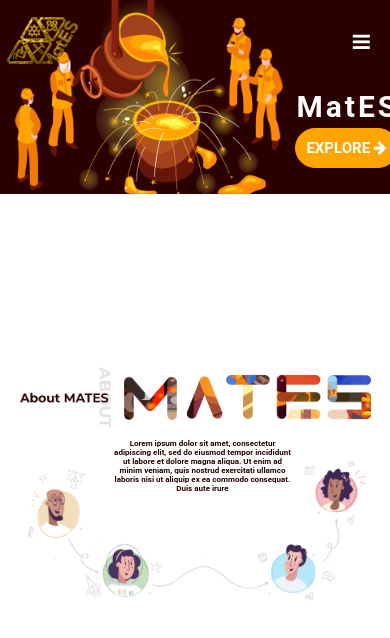
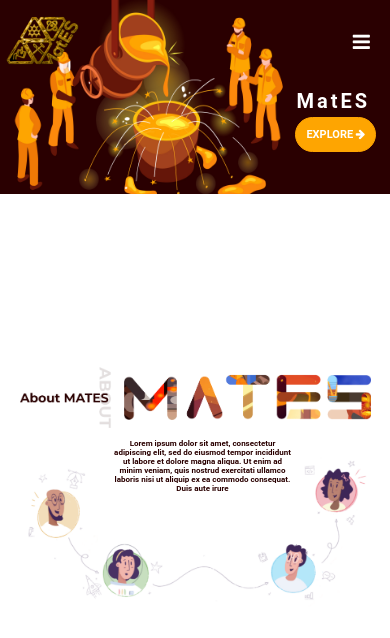
Before and after one commit to sauravvsonu/Mates, a plain HTML site: page index.html in a window 390 px wide. Shown: the top 638 px of the page. Drawn offline with nearby package versions, Linux system fonts and the light colour scheme; a web font is replaced by a local one.

Commit message:
Update style.css

```diff
--- a/css/style.css
+++ b/css/style.css
@@ -283,6 +283,7 @@ h4 {
         display: none;
     }
     h1 {
+        font-size: 20px;
         transform: translateY(+40px);
     }
     .logo {
@@ -300,4 +301,7 @@ h4 {
         font-size: 8px;
         top: 52%;
     }
+    .btn {
+        font-size: 11px;
+    }
 }
```
